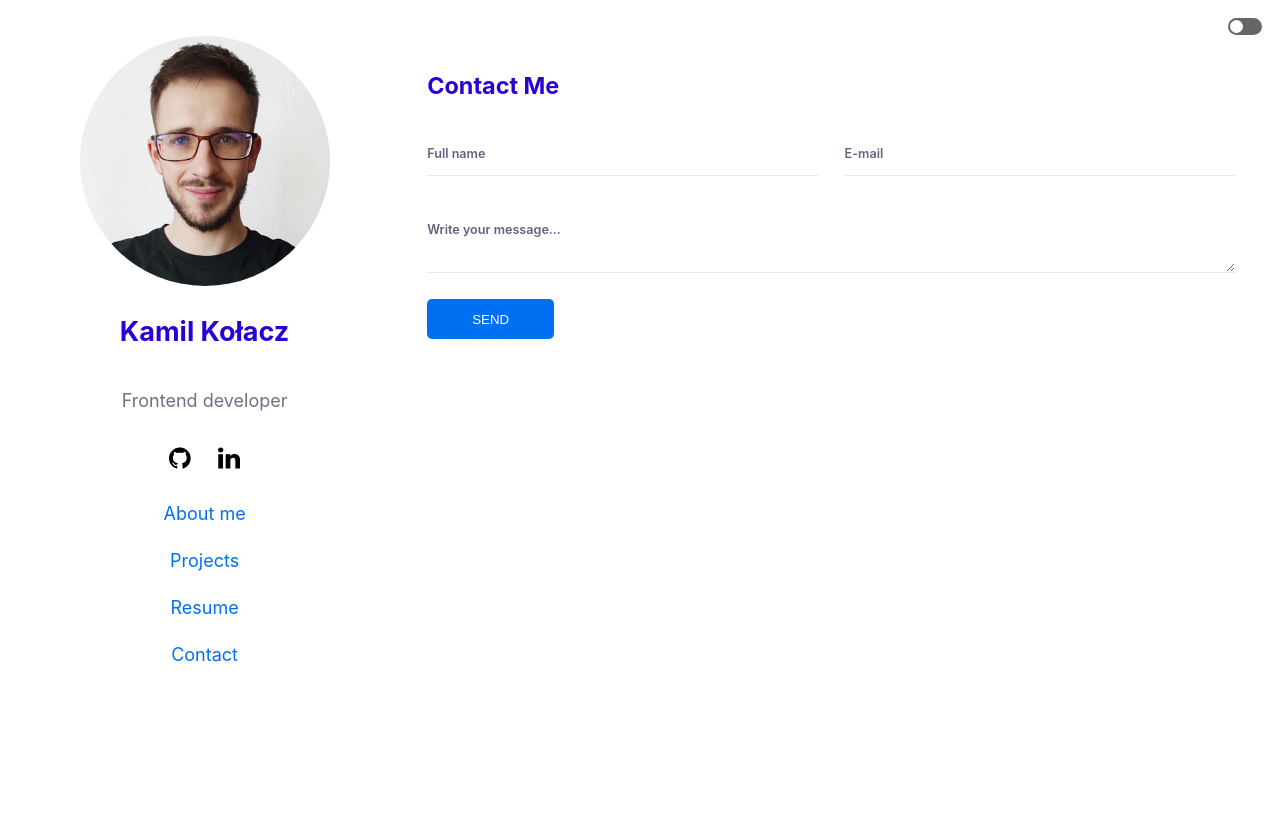
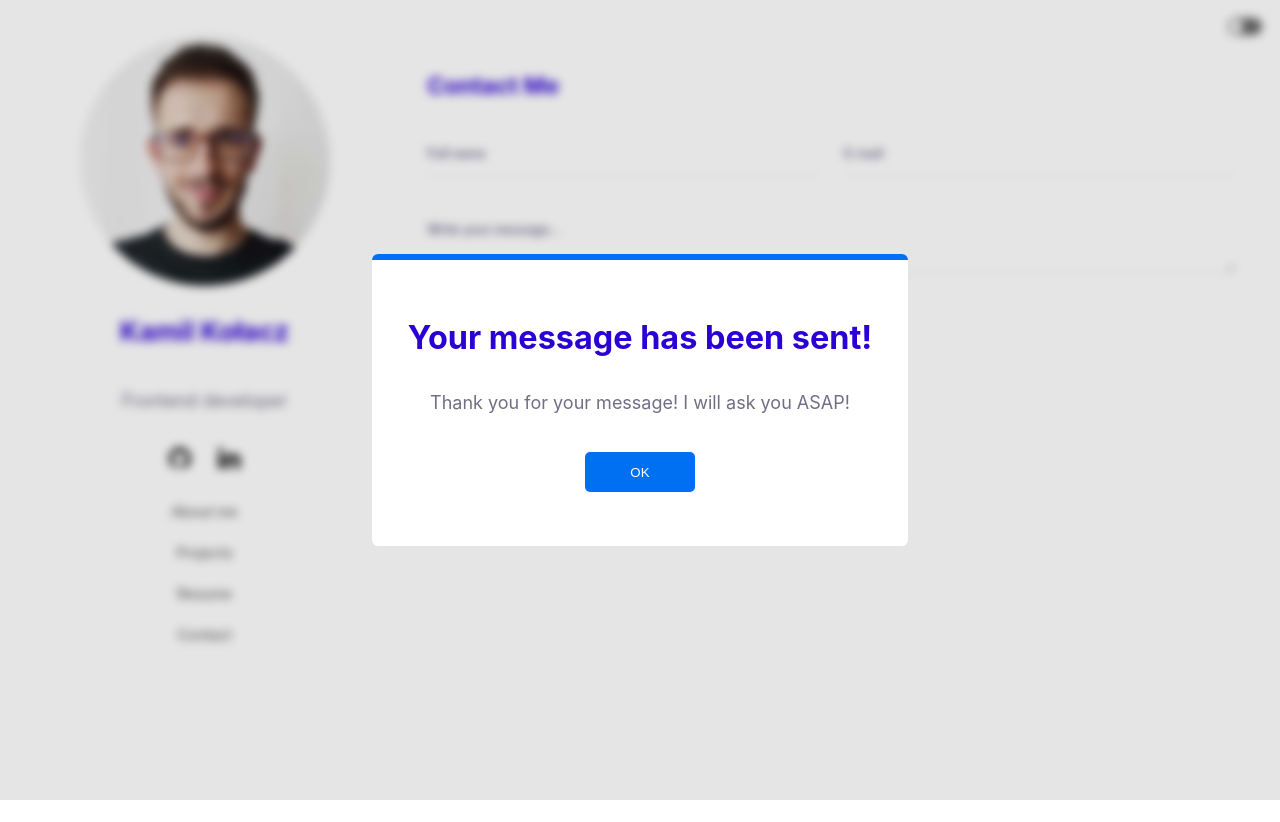
Before and after one commit to ciastek96/personal-website, a Next.js app: page /contact in a window 1280 px wide. After the commit the page ends 800 px from the top, so only its background shows below. Built offline with nearby package versions, Linux system fonts and the light colour scheme.

Commit message:
added modal and 404 page

```diff
--- a/components/ContactForm/ContactForm.js
+++ b/components/ContactForm/ContactForm.js
@@ -28,7 +28,10 @@ const ContactForm = () => {
         headers: { "Content-Type": "application/x-www-form-urlencoded" },
         body: encode({ "form-name": "contact", ...contactData }),
       })
-        .then(() => console.log("Form successfully submitted"))
+        .then(() => {
+          setIsModalOpen(true);
+          console.log("Form successfully submitted");
+        })
         .catch((error) => alert(error));
     }
   };
--- /dev/null
+++ b/components/Modal/Modal.js
@@ -0,0 +1,17 @@
+import React from "react";
+import styles from "./Modal.module.scss";
+import Button from "../Button/Button";
+
+const Modal = ({ setIsModalOpen }) => (
+  <div className={styles.wrapper}>
+    <div className={styles.modal}>
+      <div className={styles.message}>
+        <h2>Your message has been sent!</h2>
+        <p>Thank you for your message! I will ask you ASAP!</p>
+      </div>
+      <Button onClick={() => setIsModalOpen(false)}>ok</Button>
+    </div>
+  </div>
+);
+
+export default Modal;
--- /dev/null
+++ b/components/Modal/Modal.module.scss
@@ -0,0 +1,57 @@
+@use '../../styles/utils.module.scss' as *;
+
+.wrapper {
+  width: 100%;
+  height: 100%;
+  position: fixed;
+  top: 0;
+  left: 0;
+  display: flex;
+  flex-direction: column;
+  align-items: center;
+  justify-content: center;
+  background-color: hsla(0, 0%, 0%, 0.1);
+  backdrop-filter: blur(5px);
+  z-index: 990;
+
+  .modal {
+    max-width: 620px;
+    //max-height: 250px;
+    border-radius: 6px;
+    background-color: white;
+    //box-shadow: ${({ theme }) => theme.boxShadow};
+    position: relative;
+    overflow: hidden;
+    display: flex;
+    flex-direction: column;
+    align-items: center;
+    justify-content: space-between;
+    z-index: 999;
+    padding: 1rem 2rem 0;
+
+    &:before {
+      content: "";
+      height: 6px;
+      width: 100%;
+      position: absolute;
+      top: 0;
+      left: 0;
+      background-color: $color-main;
+    }
+
+    .message {
+      text-align: center;
+      padding-top: 15px;
+    }
+
+    .buttonsWrapper {
+      width: 100%;
+      height: 90px;
+      background-color: lightgray;
+      display: flex;
+      flex-direction: row;
+      justify-content: space-around;
+      align-items: center;
+    }
+  }
+}
--- a/components/Nav/Nav.js
+++ b/components/Nav/Nav.js
@@ -26,7 +26,9 @@ const Nav = () => (
     <ul className={utilStyles.list}>
       {pages.map(({ name, path }, i) => (
         <li key={i} className={utilStyles.listItem}>
-          <Link href={`/${path}`}>{name}</Link>
+          <Link activeClassName="active" href={`/${path}`}>
+            {name}
+          </Link>
         </li>
       ))}
     </ul>
--- a/components/Nav/Nav.module.scss
+++ b/components/Nav/Nav.module.scss
@@ -1,9 +1,14 @@
+@use '../../styles/utils.module.scss' as *;
+
 .nav {
   text-align: center;
   margin-bottom: 1rem;
+  font-size: 0.8rem;
+  font-weight: 500;
 
   li {
     margin: 0;
+    position: relative;
 
     &::first-letter {
       text-transform: uppercase;
@@ -12,6 +17,13 @@
     a {
       display: block;
       padding: 0.5rem 0.75rem;
+      color: $color-primary;
+      transition: color 0.2s ease-in-out;
+    }
+
+    a:focus,
+    a:hover {
+      color: $color-main;
     }
   }
 }
--- a/components/ProjectsWrapper/ProjectsWrapper.js
+++ b/components/ProjectsWrapper/ProjectsWrapper.js
@@ -66,7 +66,7 @@ const Img = ({ imgName, alt, className }) => (
     src={`/images/${imgName}`}
     height={300}
     width={400}
-    quality="100"
+    quality="80"
     alt={alt}
     className={className}
     // onMouseMove={handleMouseMove}
--- a/components/SocialMedia/SocialMedia.module.scss
+++ b/components/SocialMedia/SocialMedia.module.scss
@@ -6,16 +6,24 @@ $size: 22px;
   display: flex;
   //gap: 1rem;
 
+  a {
+    &:hover .icon,
+    &:focus .icon {
+      fill: $color-main;
+    }
+
     .icon {
-    margin: .75rem;
+      margin: 0.75rem;
       width: $size;
       height: $size;
       cursor: pointer;
       fill: black;
       transition: fill linear 0.2s;
 
-    &:hover {
+      &:hover,
+      &:focus {
         fill: $color-main;
       }
     }
   }
+}
--- a/pages/contact.js
+++ b/pages/contact.js
@@ -1,10 +1,14 @@
+import { useState } from "react";
 import Head from "next/head";
 import Link from "next/link";
 import Layout, { siteTitle } from "../components/Layout/Layout";
 import ContactForm from "../components/ContactForm/ContactForm";
+import Button from "../components/Button/Button";
+import Modal from "../components/Modal/Modal";
 import utilStyles from "../styles/utils.module.scss";
 
 export default function Contacts() {
+  const [isModalOpen, setIsModalOpen] = useState(true);
   return (
     <Layout>
       <Head>
@@ -12,7 +16,9 @@ export default function Contacts() {
       </Head>
       <section className={utilStyles.headingMd}>
         <h1>Contact Me</h1>
-        <ContactForm />
+        <ContactForm setIsModalOpen={setIsModalOpen} />
+        <Button onClick={() => setIsModalOpen(!isModalOpen)}>Open modal</Button>
+        {isModalOpen && <Modal setIsModalOpen={setIsModalOpen} />}
       </section>
     </Layout>
   );
--- a/pages/success.js
+++ b/pages/success.js
@@ -1,7 +1,5 @@
 import Head from "next/head";
-import Link from "next/link";
 import Layout, { siteTitle } from "../components/Layout/Layout";
-import ContactForm from "../components/ContactForm/ContactForm";
 import utilStyles from "../styles/utils.module.scss";
 
 export default function Success() {
```
Also changed, not shown: components/NotFoundImage/NotFoundImage.js (added, +17 -0 lines), components/NotFoundImage/NotFoundImage.module.scss (added, +7 -0 lines), pages/404.js (added, +20 -0 lines), public/images/undraw_message_sent_1030.svg (added), public/images/undraw_page_not_found_su7k.svg (added). Lines whose indentation alone changed are shown as unchanged.
